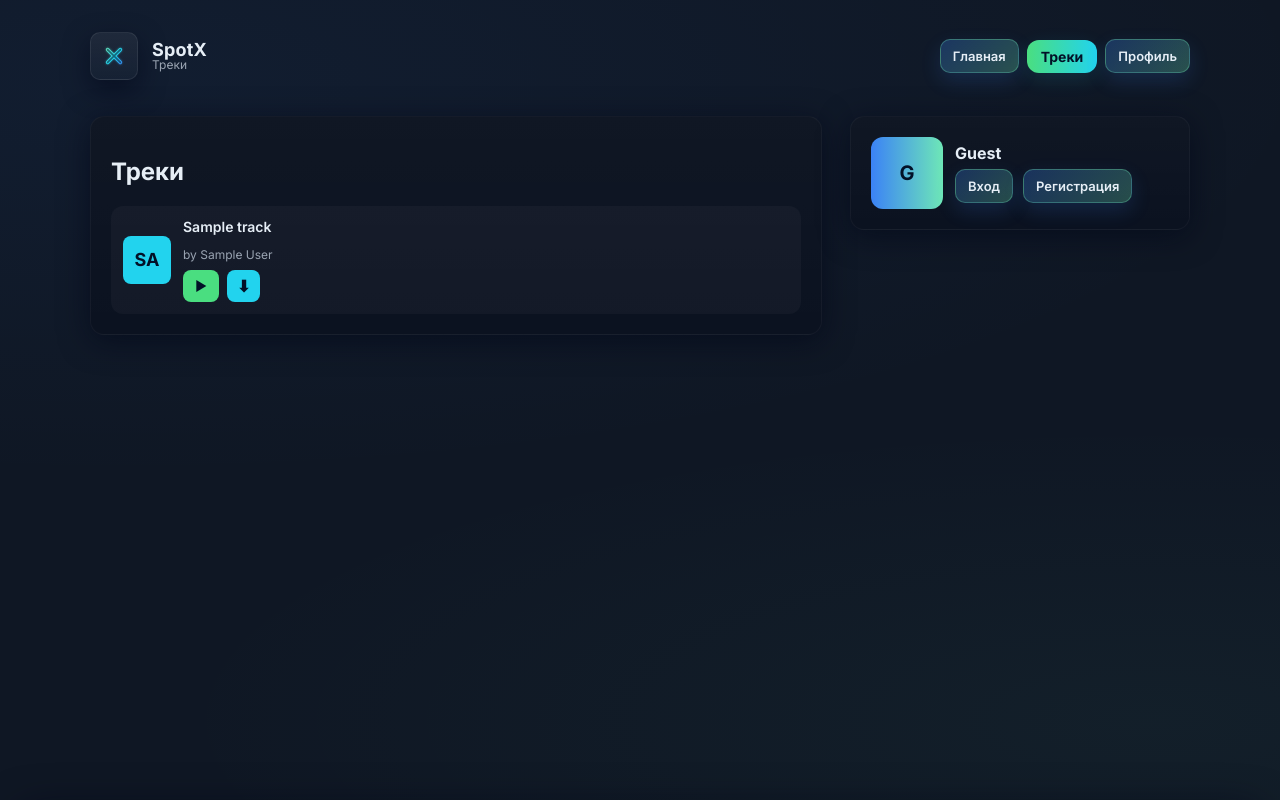
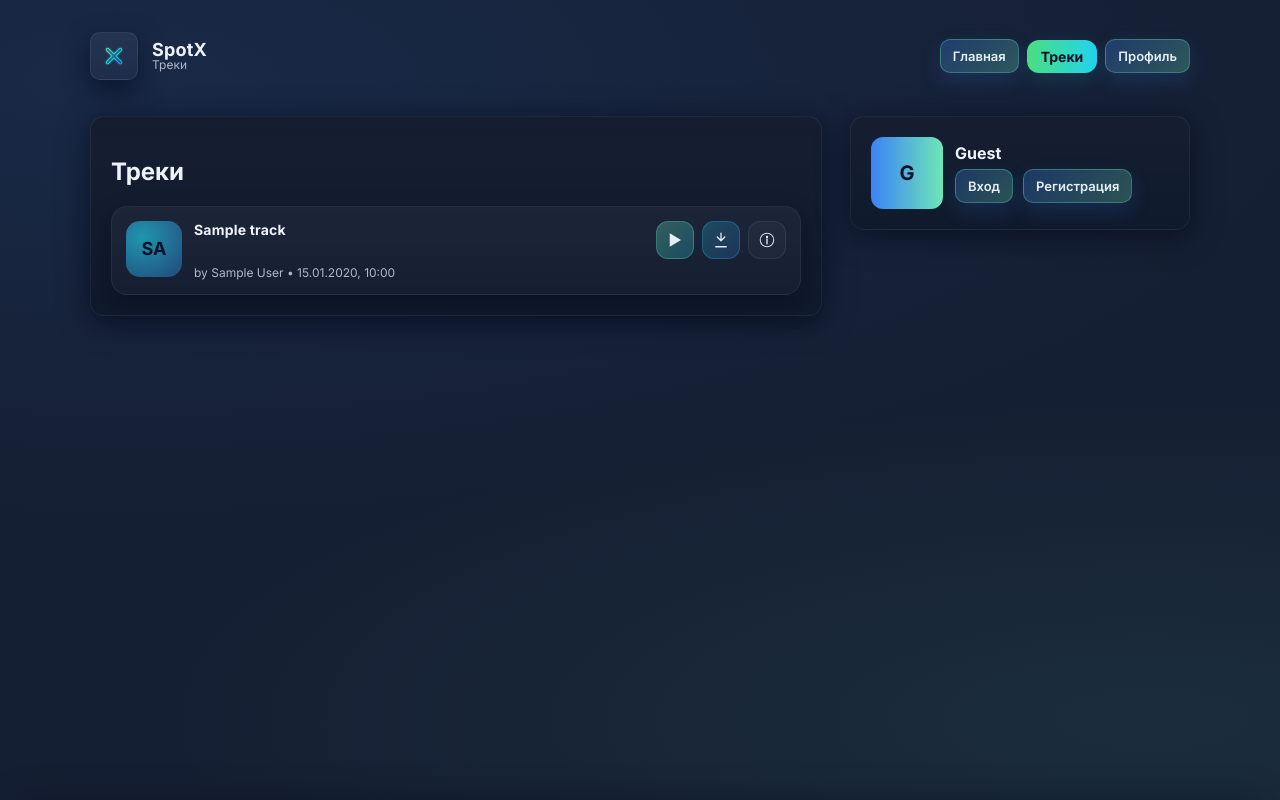
Before and after one commit to EgorBP/B-T-and-SARD, a FastAPI app: page /tracks in a window 1280 px wide. Run offline with FastAPI, Linux system fonts and the light colour scheme; tables that the repository leaves empty hold one stand-in row (values such as "Sample post").

Commit message:
feat: add opportunity to delete tracks

```diff
--- a/static/app.js
+++ b/static/app.js
@@ -74,6 +74,65 @@
 
   function validateEmail(email) {
     return /^[^@\s]+@[^@\s]+\.[^@\s]+$/.test((email || "").trim().toLowerCase());
+  }
+
+  const ICON = {
+    info:
+      '<svg viewBox="0 0 24 24" fill="none" xmlns="http://www.w3.org/2000/svg"><path d="M12 17v-6" stroke="currentColor" stroke-width="1.8" stroke-linecap="round"/><path d="M12 8h.01" stroke="currentColor" stroke-width="3.2" stroke-linecap="round"/><path d="M21 12a9 9 0 11-18 0 9 9 0 0118 0z" stroke="currentColor" stroke-width="1.4" opacity="0.9"/></svg>',
+    download:
+      '<svg viewBox="0 0 24 24" fill="none" xmlns="http://www.w3.org/2000/svg"><path d="M12 3v10M7 8l5 5 5-5M5 21h14" stroke="currentColor" stroke-width="1.7" stroke-linecap="round" stroke-linejoin="round"/></svg>',
+    trash:
+      '<svg viewBox="0 0 24 24" fill="none" xmlns="http://www.w3.org/2000/svg"><path d="M9 3h6m-8 4h10m-9 0l1 14h6l1-14M10 11v6M14 11v6" stroke="currentColor" stroke-width="1.7" stroke-linecap="round" stroke-linejoin="round"/></svg>',
+    lock:
+      '<svg viewBox="0 0 24 24" fill="none" xmlns="http://www.w3.org/2000/svg"><path d="M7 11V8a5 5 0 0110 0v3" stroke="currentColor" stroke-width="1.7" stroke-linecap="round"/><path d="M7 11h10v10H7V11z" stroke="currentColor" stroke-width="1.7" stroke-linejoin="round"/></svg>',
+    unlock:
+      '<svg viewBox="0 0 24 24" fill="none" xmlns="http://www.w3.org/2000/svg"><path d="M17 11V8a5 5 0 00-9.6-2" stroke="currentColor" stroke-width="1.7" stroke-linecap="round"/><path d="M7 11h10v10H7V11z" stroke="currentColor" stroke-width="1.7" stroke-linejoin="round"/></svg>',
+  };
+
+  function fmtDate(value) {
+    if (!value) return "";
+    const d = new Date(value);
+    if (isNaN(d.getTime())) return String(value);
+    return d.toLocaleString("ru-RU", { year: "numeric", month: "2-digit", day: "2-digit", hour: "2-digit", minute: "2-digit" });
+  }
+
+  let modal = null;
+  function ensureModal() {
+    if (modal) return modal;
+    const overlay = el("div", { class: "modal-overlay", "aria-hidden": "true" });
+    const dialog = el("div", { class: "modal", role: "dialog", "aria-modal": "true" });
+    const close = el("button", { class: "modal-close", type: "button", "aria-label": "Закрыть", html: "✕" });
+    const body = el("div", { class: "modal-body" });
+
+    close.addEventListener("click", () => hideModal());
+    overlay.addEventListener("click", (e) => {
+      if (e.target === overlay) hideModal();
+    });
+    window.addEventListener("keydown", (e) => {
+      if (e.key === "Escape") hideModal();
+    });
+
+    dialog.appendChild(close);
+    dialog.appendChild(body);
+    overlay.appendChild(dialog);
+    document.body.appendChild(overlay);
+    modal = { overlay, body };
+    return modal;
+  }
+
+  function showModal(node) {
+    const m = ensureModal();
+    m.body.innerHTML = "";
+    m.body.appendChild(node);
+    m.overlay.classList.add("active");
+    m.overlay.setAttribute("aria-hidden", "false");
+  }
+
+  function hideModal() {
+    if (!modal) return;
+    modal.overlay.classList.remove("active");
+    modal.overlay.setAttribute("aria-hidden", "true");
+    modal.body.innerHTML = "";
   }
 
   async function loadMe() {
@@ -157,10 +216,11 @@
     } catch {}
   }
 
-  function trackItem(track, { own } = {}) {
+  function trackItem(track, { own, scope } = {}) {
     const buttons = [];
-    buttons.push(el("button", { class: "play-btn", type: "button", "data-file": `/media/${track.filename}`, "data-title": track.title }, ["▶"]));
-    buttons.push(el("a", { class: "download-btn", href: `/media/${track.filename}`, download: "1" }, ["⬇"]));
+    buttons.push(
+      el("button", { class: "icon-btn play-btn", type: "button", "data-file": `/media/${track.filename}`, "data-title": track.title, "aria-label": "Воспроизвести" }, [])
+    );
     if (own) {
       buttons.push(
         el(
@@ -171,7 +231,44 @@
             "data-action": "toggle-privacy",
             "data-track-id": String(track.id),
           },
-          [track.is_public ? "Сделать приватным" : "Сделать публичным"]
+          [
+            el("span", { class: "pill-icon", html: track.is_public ? ICON.unlock : ICON.lock }, []),
+            el("span", { class: "pill-text" }, [track.is_public ? "Публичный" : "Приватный"]),
+          ]
+        )
+      );
+    }
+    buttons.push(
+      el("a", { class: "icon-btn download-btn", href: `/media/${track.filename}`, download: "1", "aria-label": "Скачать", html: ICON.download }, [])
+    );
+    buttons.push(
+      el(
+        "button",
+        {
+          class: "icon-btn info-btn",
+          type: "button",
+          "data-action": "track-info",
+          "data-track-id": String(track.id),
+          "data-scope": scope || (own ? "mine" : "public"),
+          "aria-label": "Информация",
+          html: ICON.info,
+        },
+        []
+      )
+    );
+    if (own) {
+      buttons.push(
+        el(
+          "button",
+          {
+            class: "icon-btn danger-btn",
+            type: "button",
+            "data-action": "track-delete",
+            "data-track-id": String(track.id),
+            "aria-label": "Удалить",
+            html: ICON.trash,
+          },
+          []
         )
       );
     }
@@ -179,11 +276,14 @@
     return el("div", { class: "track-item" }, [
       el("div", { class: "track-thumb" }, [String(track.title || "X").slice(0, 2).toUpperCase()]),
       el("div", { class: "track-details" }, [
-        el("p", { class: "track-title" }, [track.title || "Без названия"]),
+        el("div", { class: "track-top" }, [
+          el("p", { class: "track-title" }, [track.title || "Без названия"]),
+          el("div", { class: "track-actions" }, buttons),
+        ]),
         el("p", { class: "track-meta" }, [
-          own ? (track.is_public ? "Публичный" : "Приватный") : track.owner_name ? `by ${track.owner_name}` : "uploaded",
+          own ? "Ваш трек" : track.owner_name ? `by ${track.owner_name}` : "uploaded",
+          track.createdAt ? ` • ${fmtDate(track.createdAt)}` : "",
         ]),
-        el("div", { class: "track-buttons" }, buttons),
       ]),
     ]);
   }
@@ -246,7 +346,7 @@
     const data = await apiJson("/api/tracks/public", { method: "GET" });
     state.publicTracks = Array.isArray(data.items) ? data.items : [];
 
-    const list = el("div", { class: "tracks-list" }, state.publicTracks.map((t) => trackItem(t, { own: false })));
+    const list = el("div", { class: "tracks-list" }, state.publicTracks.map((t) => trackItem(t, { own: false, scope: "public" })));
 
     const main = el("div", {}, [el("h2", {}, ["Треки"]), list]);
     shell({ subtitle: "Треки", actions: topNav("tracks"), main, sidebar: userSideCard() });
@@ -288,6 +388,7 @@
     const email = el("input", { class: "input", type: "email", placeholder: "Email", required: "1" });
     const name = el("input", { class: "input", placeholder: "Имя", required: "1" });
     const password = el("input", { class: "input", type: "password", placeholder: "Пароль (мин. 6)", required: "1" });
+    const password2 = el("input", { class: "input", type: "password", placeholder: "Повторите пароль", required: "1" });
     const msg = el("div");
 
     const form = el("form", {
@@ -298,17 +399,17 @@
         if (!validateEmail(email.value)) return msg.appendChild(errorText("Введите корректный email"));
         if ((name.value || "").trim().length < 2) return msg.appendChild(errorText("Имя должно содержать минимум 2 символа"));
         if ((password.value || "").length < 6) return msg.appendChild(errorText("Пароль должен быть не короче 6 символов"));
+        if (password.value !== password2.value) return msg.appendChild(errorText("Пароли не совпадают"));
         try {
           const data = await apiJson("/api/auth/register", { method: "POST", body: JSON.stringify({ email: email.value, name: name.value, password: password.value }) });
           state.user = { id: data.id, email: data.email, name: data.name, createdAt: data.createdAt, avatarFilename: data.avatarFilename || null };
           state.userLoaded = true;
-          msg.appendChild(infoText("Успешно. Секретная фраза доступна в настройках профиля."));
-          msg.appendChild(el("div", { style: "margin-top:10px;" }, [el("a", { class: "public-btn", href: "/profile", "data-link": "1" }, ["Перейти в профиль"])]));
+          navigate("/profile");
         } catch (err) {
           msg.appendChild(errorText(err.message || "Ошибка регистрации"));
         }
       },
-    }, [email, name, password, el("button", { class: "upload-btn", type: "submit" }, ["Зарегистрироваться"]), msg]);
+    }, [email, name, password, password2, el("button", { class: "upload-btn", type: "submit" }, ["Зарегистрироваться"]), msg]);
 
     shell({
       subtitle: "Регистрация",
@@ -323,6 +424,7 @@
     const email = el("input", { class: "input", type: "email", placeholder: "Email", required: "1" });
     const phrase = el("input", { class: "input", placeholder: "Секретная фраза", required: "1" });
     const password = el("input", { class: "input", type: "password", placeholder: "Новый пароль (мин. 6)", required: "1" });
+    const password2 = el("input", { class: "input", type: "password", placeholder: "Повторите новый пароль", required: "1" });
     const msg = el("div");
 
     const form = el("form", {
@@ -333,6 +435,7 @@
         if (!validateEmail(email.value)) return msg.appendChild(errorText("Введите корректный email"));
         if ((phrase.value || "").trim().length < 10) return msg.appendChild(errorText("Секретная фраза слишком короткая"));
         if ((password.value || "").length < 6) return msg.appendChild(errorText("Пароль должен быть не короче 6 символов"));
+        if (password.value !== password2.value) return msg.appendChild(errorText("Пароли не совпадают"));
         try {
           await apiJson("/api/auth/reset-password", { method: "POST", body: JSON.stringify({ email: email.value, recoveryPhrase: phrase.value, newPassword: password.value }) });
           msg.appendChild(infoText("Пароль изменен. Теперь войдите."));
@@ -341,7 +444,7 @@
           msg.appendChild(errorText(err.message || "Ошибка"));
         }
       },
-    }, [email, phrase, password, el("button", { class: "upload-btn", type: "submit" }, ["Сменить пароль"]), msg]);
+    }, [email, phrase, password, password2, el("button", { class: "upload-btn", type: "submit" }, ["Сменить пароль"]), msg]);
 
     shell({
       subtitle: "Восстановление пароля",
@@ -357,7 +460,7 @@
     const data = await apiJson("/api/tracks/mine", { method: "GET" });
     state.myTracks = Array.isArray(data.items) ? data.items : [];
 
-    const list = el("div", { class: "tracks-list" }, state.myTracks.map((t) => trackItem(t, { own: true })));
+    const list = el("div", { class: "tracks-list" }, state.myTracks.map((t) => trackItem(t, { own: true, scope: "mine" })));
     const main = el("div", {}, [el("h2", {}, ["Ваши треки"]), list]);
 
     const side = el("div", {}, [
@@ -391,6 +494,7 @@
     const name = el("input", { id: "settings-name", class: "input", placeholder: "Ваше имя", value: data.name || "" });
     const phrase = el("input", { id: "settings-phrase", class: "input", placeholder: "Например: atlas forest river ...", value: data.recoveryPhrase || "" });
     const pass = el("input", { id: "settings-pass", class: "input", type: "password", placeholder: "Оставьте пустым, если не меняете" });
+    const pass2 = el("input", { id: "settings-pass2", class: "input", type: "password", placeholder: "Повторите новый пароль" });
     const avatar = el("input", { id: "settings-avatar", class: "file-input file-input-hidden", type: "file", accept: "image/*" });
     const msg = el("div");
 
@@ -443,6 +547,7 @@
         if ((name.value || "").trim().length < 2) return msg.appendChild(errorText("Имя должно содержать минимум 2 символа"));
         if ((phrase.value || "").trim().length < 10) return msg.appendChild(errorText("Секретная фраза слишком короткая"));
         if (pass.value && pass.value.length < 6) return msg.appendChild(errorText("Пароль должен быть не короче 6 символов"));
+        if (pass.value && pass.value !== pass2.value) return msg.appendChild(errorText("Пароли не совпадают"));
 
         const fd = new FormData();
         fd.set("email", email.value);
@@ -469,6 +574,7 @@
       field("Имя", name),
       field("Секретная фраза", phrase, { help: "Нужна для восстановления пароля. Храните в надежном месте." }),
       field("Новый пароль", pass, { help: "Минимум 6 символов. Оставьте пустым, если не меняете." }),
+      field("Повторите новый пароль", pass2),
       el("button", { class: "upload-btn", type: "submit" }, ["Сохранить изменения"]),
       msg,
     ]);
@@ -566,6 +672,49 @@
       }
     }
 
+    const infoBtn = e.target.closest("button[data-action='track-info']");
+    if (infoBtn) {
+      const id = Number(infoBtn.getAttribute("data-track-id") || "0");
+      const scope = infoBtn.getAttribute("data-scope") || "public";
+      const list = scope === "mine" ? state.myTracks : state.publicTracks;
+      const t = list.find((x) => Number(x.id) === id);
+      if (!t) return;
+      const isMine = scope === "mine";
+
+      showModal(
+        el("div", {}, [
+          el("h3", { style: "margin-top:0;margin-bottom:10px;" }, ["Информация о треке"]),
+          el("div", { class: "info-grid" }, [
+            el("div", { class: "info-row" }, [el("div", { class: "info-k" }, ["Название"]), el("div", { class: "info-v" }, [t.title || "—"])]),
+            el("div", { class: "info-row" }, [el("div", { class: "info-k" }, ["Файл"]), el("div", { class: "info-v" }, [t.filename || "—"])]),
+            el("div", { class: "info-row" }, [el("div", { class: "info-k" }, ["Дата"]), el("div", { class: "info-v" }, [t.createdAt ? fmtDate(t.createdAt) : "—"])]),
+            isMine
+              ? el("div", { class: "info-row" }, [el("div", { class: "info-k" }, ["Доступ"]), el("div", { class: "info-v" }, [t.is_public ? "Публичный" : "Приватный"])])
+              : el("div", { class: "info-row" }, [el("div", { class: "info-k" }, ["Автор"]), el("div", { class: "info-v" }, [t.owner_name || "—"])]),
+          ]),
+          el("div", { style: "margin-top:14px;display:flex;gap:10px;flex-wrap:wrap;" }, [
+            el("a", { class: "public-btn", href: `/media/${t.filename}`, download: "1" }, ["Скачать файл"]),
+            el("button", { class: "small-btn", type: "button", onclick: () => hideModal() }, ["Закрыть"]),
+          ]),
+        ])
+      );
+      return;
+    }
+
+    const delBtn = e.target.closest("button[data-action='track-delete']");
+    if (delBtn) {
+      const id = delBtn.getAttribute("data-track-id");
+      if (!id) return;
+      if (!confirm("Удалить трек? Это действие нельзя отменить.")) return;
+      try {
+        await apiJson(`/api/tracks/${id}`, { method: "DELETE" });
+        await viewProfile();
+      } catch (err) {
+        alert(err.message || "Ошибка");
+      }
+      return;
+    }
+
     const btn = e.target.closest("button[data-action='toggle-privacy']");
     if (btn) {
       const id = btn.getAttribute("data-track-id");
--- a/static/audio_player.js
+++ b/static/audio_player.js
@@ -226,5 +226,11 @@
 
   // Initial state (for first load without SPA navigation).
   indexListButtons();
+  for (const arr of buttonsBySrc.values()) {
+    for (const btn of arr) {
+      btn.innerHTML = ICON.play;
+      btn.setAttribute("aria-label", "Воспроизвести");
+    }
+  }
   syncButtons();
 })();
--- a/static/style.css
+++ b/static/style.css
@@ -4,14 +4,15 @@
 @import url('https://fonts.googleapis.com/css2?family=Inter:wght@300;400;600;700&display=swap');
 
 :root{
-  --bg: #0f1724;            /* deep midnight */
-  --card: #0b1220;          /* card background */
-  --muted: #9aa4b2;
+  /* Slightly lighter dark theme */
+  --bg: #151f33;            /* midnight blue (lighter) */
+  --card: #101a2d;          /* card background (lighter) */
+  --muted: #aeb8c8;
   --accent: linear-gradient(90deg,#6ee7b7,#3b82f6);
-  --glass: rgba(255,255,255,0.03);
-  --glass-2: rgba(255,255,255,0.02);
+  --glass: rgba(255,255,255,0.045);
+  --glass-2: rgba(255,255,255,0.03);
   --radius: 14px;
-  --glass-border: rgba(255,255,255,0.04);
+  --glass-border: rgba(255,255,255,0.06);
 }
 
 *{box-sizing:border-box}
@@ -19,10 +20,10 @@
 body{
   font-family: 'Inter', system-ui, -apple-system, "Segoe UI", Roboto, "Helvetica Neue", Arial;
   margin:0;
-  background: radial-gradient(1200px 400px at 10% 10%, rgba(59,130,246,0.06), transparent),
-              radial-gradient(1000px 300px at 90% 90%, rgba(110,231,183,0.04), transparent),
+  background: radial-gradient(1200px 440px at 10% 10%, rgba(59,130,246,0.10), transparent),
+              radial-gradient(1000px 320px at 90% 90%, rgba(110,231,183,0.07), transparent),
               var(--bg);
-  color:#e6eef6;
+  color:#eef3fb;
   -webkit-font-smoothing:antialiased;
   -moz-osx-font-smoothing:grayscale;
   padding:32px;
@@ -421,51 +422,157 @@
 }
 
 .track-item {
-  display: flex;
-  align-items: center;
-  padding:12px;
-  border-radius:12px;
-  background: rgba(255,255,255,0.03);
+  display:grid;
+  grid-template-columns: 56px 1fr;
+  gap:12px;
+  align-items:start;
+  padding:14px;
+  border-radius:16px;
+  background: linear-gradient(180deg, rgba(255,255,255,0.045), rgba(255,255,255,0.018));
+  border: 1px solid rgba(255,255,255,0.06);
+  box-shadow: 0 10px 24px rgba(2,6,23,0.35);
 }
 
 .track-thumb {
-  width:48px;
-  height:48px;
-  background: #22d3ee;
+  width:56px;
+  height:56px;
+  background: radial-gradient(60px 60px at 30% 30%, rgba(34,211,238,0.65), rgba(59,130,246,0.35));
   display:flex;
   justify-content:center;
   align-items:center;
-  border-radius:8px;
+  border-radius:14px;
   font-weight:700;
   font-size:18px;
   color:#021127;
-  margin-right:12px;
 }
 
 .track-details { flex:1; }
 
-.track-buttons {
+.track-top{
+  display:flex;
+  align-items:flex-start;
+  justify-content:space-between;
+  gap:12px;
+}
+
+.track-actions{
   display:flex;
   gap:8px;
-  margin-top:6px;
+  flex-wrap:wrap;
+  justify-content:flex-end;
+  align-items:center;
 }
 
-.play-btn, .download-btn, .privacy-btn {
-  padding:6px 10px;
-  border-radius:8px;
-  font-weight:600;
+.icon-btn{
+  width:38px;
+  height:38px;
+  border-radius:12px;
+  border: 1px solid rgba(255,255,255,0.08);
+  background: rgba(255,255,255,0.03);
+  color:#e6eef6;
   cursor:pointer;
-  border:0;
   display:inline-flex;
   align-items:center;
   justify-content:center;
+  text-decoration:none;
+  transition: transform .12s ease, filter .12s ease, box-shadow .12s ease;
+}
+.icon-btn:hover{
+  transform: translateY(-1px);
+  filter: brightness(1.06);
+  box-shadow: 0 10px 24px rgba(2,6,23,0.45);
+}
+.icon-btn:active{ transform: translateY(1px); }
+.icon-btn svg{ width:18px; height:18px; display:block; }
+
+.play-btn{
+  background: linear-gradient(135deg, rgba(110,231,183,0.30), rgba(34,211,238,0.24));
+  border-color: rgba(110,231,183,0.28);
+  color:#e6eef6;
+}
+.download-btn{
+  background: linear-gradient(135deg, rgba(34,211,238,0.22), rgba(59,130,246,0.20));
+  border-color: rgba(34,211,238,0.24);
+}
+.info-btn{
+  background: rgba(255,255,255,0.03);
+}
+.danger-btn{
+  background: linear-gradient(135deg, rgba(251,113,133,0.22), rgba(249,115,22,0.18));
+  border-color: rgba(251,113,133,0.26);
 }
 
-.play-btn { background:#4ade80; color:#021127; }
-.play-btn svg{ width:16px; height:16px; display:block; }
-.download-btn { background:#22d3ee; color:#021127; text-decoration:none; display:flex; align-items:center; justify-content:center; }
-.privacy-btn.privacy-public { background:#fca5a5; color:#021127; }
-.privacy-btn.privacy-private { background:#a8ffcf; color:#021127; }
+.privacy-btn{
+  height:38px;
+  padding:0 12px;
+  border-radius:999px;
+  border: 1px solid rgba(255,255,255,0.10);
+  cursor:pointer;
+  display:inline-flex;
+  align-items:center;
+  gap:8px;
+  font-weight:800;
+  letter-spacing:0.2px;
+}
+.privacy-btn .pill-icon svg{ width:16px; height:16px; }
+.privacy-btn.privacy-public { background: rgba(34,211,238,0.14); color:#e6eef6; border-color: rgba(34,211,238,0.22); }
+.privacy-btn.privacy-private { background: rgba(110,231,183,0.14); color:#e6eef6; border-color: rgba(110,231,183,0.22); }
+
+.track-meta{
+  margin:6px 0 0;
+  color:var(--muted);
+  font-size:12px;
+}
+
+.track-title{
+  margin:0;
+  font-weight:800;
+  letter-spacing:0.2px;
+}
+
+.track-item.is-current{
+  outline: 1px solid rgba(34,211,238,0.22);
+  box-shadow: 0 12px 30px rgba(2,6,23,0.42);
+}
+
+/* modal for track info */
+.modal-overlay{
+  position:fixed;
+  inset:0;
+  background: rgba(2,6,23,0.62);
+  display:none;
+  align-items:center;
+  justify-content:center;
+  padding:24px;
+  z-index: 2000;
+}
+.modal-overlay.active{ display:flex; }
+.modal{
+  width:min(560px, 100%);
+  background: linear-gradient(180deg, rgba(255,255,255,0.03), rgba(255,255,255,0.015));
+  border: 1px solid rgba(255,255,255,0.08);
+  border-radius: 16px;
+  box-shadow: 0 24px 70px rgba(2,6,23,0.7);
+  padding: 16px;
+  position:relative;
+}
+.modal-close{
+  position:absolute;
+  top:10px;
+  right:10px;
+  width:34px;
+  height:34px;
+  border-radius:12px;
+  border: 1px solid rgba(255,255,255,0.10);
+  background: rgba(255,255,255,0.03);
+  color:#e6eef6;
+  cursor:pointer;
+}
+.modal-body{ padding-top:10px; }
+.info-grid{ display:flex; flex-direction:column; gap:10px; }
+.info-row{ display:flex; gap:12px; justify-content:space-between; align-items:flex-start; }
+.info-k{ color:var(--muted); font-size:12px; font-weight:800; }
+.info-v{ color:#e6eef6; font-size:13px; max-width:360px; overflow-wrap:anywhere; text-align:right; }
 
 /* full-bleed плавающий плеер */
 /* ===== floating player — full width, polished ===== */
```
Also changed, not shown: app/routes_api.py (+45 -3 lines).
